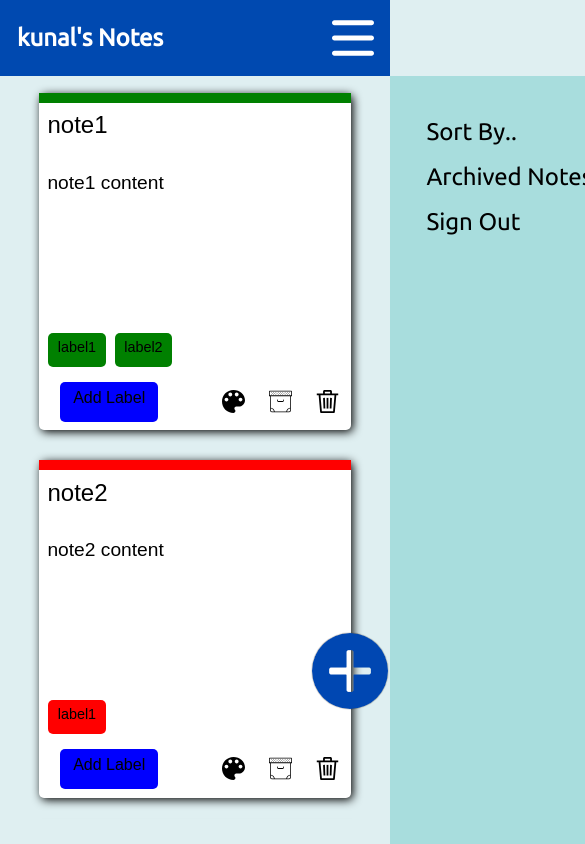
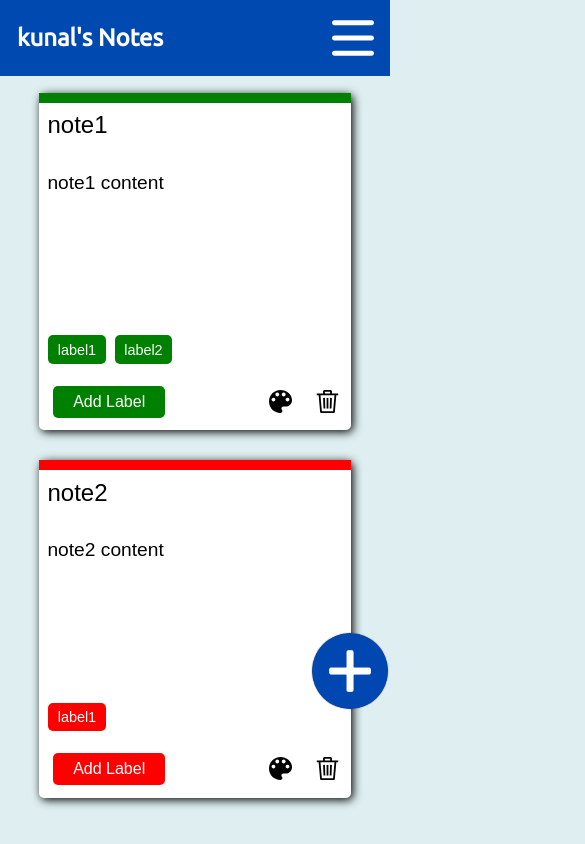
Before and after one commit to kunal-mohta/note-taking, a React (Create React App) app: page /dashboard in a window 390 px wide. Shown: the top 844 px of the page, 585 px wide, since content can reach past the window. Built offline with nearby package versions, Linux system fonts and the light colour scheme.

Commit message:
client side functions; ui

```diff
--- a/public/index.html
+++ b/public/index.html
@@ -2,7 +2,7 @@
 <html lang="en">
   <head>
     <meta charset="utf-8">
-    <meta name="viewport" content="width=device-width, initial-scale=1, shrink-to-fit=no">
+    <meta name="viewport" content="width=device-width, initial-scale=1, shrink-to-fit=no, user-scalable=no, maximum-scale=1.0">
     <meta name="theme-color" content="#000000">
     <!--
       manifest.json provides metadata used when your web app is added to the
--- a/src/App.js
+++ b/src/App.js
@@ -32,22 +32,12 @@ const data = {
 				created : "",
 				updated : ""
       }
-		],
-		archived : [
-			{
-				title : "archived1",
-				content : "archived1 content",
-				labels : [ ],
-				color : "blue",
-				created : "",
-				updated : ""
-			}
 		]
 	}
 };
 
 let activeUserData = {
-  notes : [
+  notes: [
     {
       title : "note1",
       content : "note1 content",
@@ -66,83 +56,9 @@ let activeUserData = {
         "label1"
       ],
       color : "red",
-      created : "",
-      updated : ""
-    },
-    {
-      title : "note1",
-      content : "note1 content",
-      labels : [
-        "label1",
-        "label2"
-      ],
-      color : "green",
-      created : "",
-      updated : ""
-    },
-    {
-      title : "note2",
-      content : "note2 content",
-      labels : [
-        "label1"
-      ],
-      color : "red",
-      created : "",
-      updated : ""
-    },
-    {
-      title : "note1",
-      content : "note1 content",
-      labels : [
-        "label1",
-        "label2"
-      ],
-      color : "green",
-      created : "",
-      updated : ""
-    },
-    {
-      title : "note2",
-      content : "note2 content",
-      labels : [
-        "label1"
-      ],
-      color : "red",
-      created : "",
-      updated : ""
-    },
-    {
-      title : "note1",
-      content : "note1 content",
-      labels : [
-        "label1",
-        "label2"
-      ],
-      color : "green",
-      created : "",
-      updated : ""
-    },
-    {
-      title : "note2",
-      content : "note2 content",
-      labels : [
-        "label1"
-      ],
-      color : "red",
-      created : "",
-      updated : ""
     }
   ],
-  archived : [
-    {
-      title : "archived1",
-      content : "archived1 content",
-      labels : [ ],
-      color : "blue",
-      created : "",
-      updated : ""
-    }
-  ]
+  archived: []
 }
 
 class App extends Component {
@@ -377,11 +293,16 @@ class Dashboard extends Component {
       isHamOpen: false
     }
 
-    this.addNoteFunction = this.addNoteFunction.bind(this);
+    this.openNoteDialog = this.openNoteDialog.bind(this);
     this.exitDialog = this.exitDialog.bind(this);
     this.openHam = this.openHam.bind(this);
     this.closeHam = this.closeHam.bind(this);
+    this.updateState = this.updateState.bind(this);
+    this.addColorFunction = this.addColorFunction.bind(this);
+    this.addLabelFunction = this.addLabelFunction.bind(this);
+    this.deleteLabelFunction = this.deleteLabelFunction.bind(this);
 
+    //clicking anywhere outside note dialog should close the note dialog
     document.getElementsByTagName('body')[0].addEventListener('click', (e) => {
       let isInsideDialog = ( e.target.parentElement.className === 'App__dashboard__addNoteDialog' || e.target.className === 'App__dashboard__addNoteDialog' );
 
@@ -392,22 +313,12 @@ class Dashboard extends Component {
     });
   }
 
-  addNoteFunction () {
-    let newNote = {
-      title: '',
-      content: '',
-      labels: [],
-      color: '',
-      created: '',
-      updated: ''
-    }
+  openNoteDialog () {
     this.setState({ noteDialogVisibility: true });
-    // this.setState({ data: activeUserData });
   }
 
   exitDialog () {
     this.setState({ noteDialogVisibility: false });
-    // this.setState({ visible: false });
   }
 
   openHam () {
@@ -418,13 +329,56 @@ class Dashboard extends Component {
     this.setState({ isHamOpen: false });
   }
 
+  addNoteFunction (newNoteData, clearDialogData) {
+    let newNote = {
+      title: newNoteData.title,
+      content: newNoteData.content,
+      labels: [],
+      color: '',
+      created: '',
+      updated: ''
+    }
+    activeUserData.notes.push(newNote);
+    this.updateState();
+    clearDialogData();
+    this.exitDialog();
+  }
+
+  addLabelFunction (closeLabelPage, noteIndex, label) {
+    activeUserData.notes[noteIndex].labels.push(label);
+    this.updateState();
+    closeLabelPage();
+  }
+
+  deleteLabelFunction (noteIndex, labelIndex) {
+    activeUserData.notes[noteIndex].labels.splice(labelIndex, 1);
+    this.updateState();
+  }
+
+  // archiveNoteFunction (index) {
+  // }
+
+  deleteNoteFunction (index) {
+    activeUserData.notes.splice(index, 1);
+    this.updateState();
+  }
+
+  addColorFunction (noteIndex, color) {
+    activeUserData.notes[noteIndex].color = color;
+    this.updateState();
+  }
+
+  updateState () {
+    this.setState({ data: activeUserData });
+  }
+
   render () {
     return (
       <div className = 'App__dashboard'>
         <div className = 'App__dashboard__header'>
           <div className = 'App__dashboard__header__title'>{ data.username }'s Notes</div>
           <SignOutButton class = 'App__dashboard__header__signOutButton' />
-          <AddNoteButton onClickFunction = { this.addNoteFunction } class = 'App__dashboard__header__addNoteButton' />
+          <AddNoteButton onClickFunction = { this.openNoteDialog } class = 'App__dashboard__header__addNoteButton' />
 
           <div className = 'App__dashboard__header__hamburgericon' onClick = { this.openHam } style = { (this.state.isHamOpen) ? {display: 'none'} : {} }></div>
           <div className = 'App__dashboard__header__closeHamicon' onClick = { this.closeHam } style = { (this.state.isHamOpen) ? {} : {display: 'none'} }></div>
@@ -437,14 +391,14 @@ class Dashboard extends Component {
 
                 </ul>
               </li>
-              <li>Archived Notes</li>
+              {/* <li>Archived Notes</li> */}
             </ul>
           </div>
 
           <div className = 'App__dashboard__maingrid__mainbody'>
             {
               this.state.data.notes.map(
-                (note, index) => <Note key = { index } title = { note.title } content = { note.content } color = { note.color } labels = { note.labels }/>
+                (note, index) => <Note key = { index } noteId = { index } title = { note.title } content = { note.content } color = { note.color } labels = { note.labels } addLabelFunc = { this.addLabelFunction } deleteNoteFunc = { this.deleteNoteFunction } addColorFunc = { this.addColorFunction.bind(null, index) } deleteLabelFunc = { this.deleteLabelFunction.bind(null, index) } parentContext = { this }/>
               )
             }
           </div>
@@ -453,12 +407,12 @@ class Dashboard extends Component {
         <div className = 'App__dashboard__hamburger' style = { (this.state.isHamOpen) ? {left:'0vw'} : {left:'100vw'} }>
           <ul className = 'App__dashboard__hamburger__options'>
             <li>Sort By..</li>
-            <li>Archived Notes</li>
+            {/* <li>Archived Notes</li> */}
             <li>Sign Out</li>
           </ul>
         </div>
 
-        <AddNoteDialog visible = { this.state.noteDialogVisibility } exitDialogFunc = { this.exitDialog }/>
+        <AddNoteDialog visible = { this.state.noteDialogVisibility } exitDialogFunc = { this.exitDialog } addNoteFunc = { this.addNoteFunction } parentContext = { this }/>
       </div>
     )
   }
@@ -483,13 +437,22 @@ class AddNoteDialog extends Component {
     this.setState({ noteData: noteData });
   }
 
+  clearDialogData () {
+    this.setState({
+      noteData: {
+        title: '',
+        content: ''
+      }
+    });
+  }
+
   render () {
     return (
       <div className = 'App__dashboard__addNoteDialog' style = { (this.props.visible) ? {display:'grid'} : {display:'none'} } >
         <input type = 'text' placeholder = 'Note Title' value = { this.state.noteData.title } onChange = { this.handleInputChange.bind(this, 'title') } />
         <textarea placeholder = 'Note Content' value = { this.state.noteData.content } onChange = { this.handleInputChange.bind(this, 'content') }></textarea>
         <div className = 'App__dashboard__addNoteDialog__close' onClick = { this.props.exitDialogFunc }></div>
-        <div className = 'App__dashboard__addNoteDialog__button'>Add Note</div>
+        <div className = 'App__dashboard__addNoteDialog__button' onClick = { this.props.addNoteFunc.bind(this.props.parentContext, this.state.noteData, this.clearDialogData.bind(this)) }>Add Note</div>
       </div>
     )
   }
@@ -538,34 +501,155 @@ class Note extends Component {
     super(props);
 
     this.state = {
-      noteColor: {
-        background: this.props.color
-      }
+      isLabelPage: false,
+      isColorPage: false
+    }
+
+    this.openLabelPage = this.openLabelPage.bind(this);
+    this.closeLabelPage = this.closeLabelPage.bind(this);
+    this.openColorPage = this.openColorPage.bind(this);
+    this.closeColorPage = this.closeColorPage.bind(this);
+  }
+
+  openLabelPage () {
+    this.setState({ isLabelPage: true });
+  }
+
+  closeLabelPage () {
+    this.setState({ isLabelPage: false });
+  }
+
+  openColorPage () {
+    this.setState({ isColorPage: true });
+  }
+
+  closeColorPage () {
+    this.setState({ isColorPage: false });
+  }
+
+  render () {
+    return (
+      <div className = 'note'>
+        <div className = 'note__colorBar' style = { {background: this.props.color} }></div>
+        <div className = 'note__title'>{ this.props.title }</div>
+        <div className = 'note__body'>{ this.props.content }</div>
+        <div className = 'note__labelSection'>
+          {
+            this.props.labels.map(
+              (label, index) => <div key = { index } className = 'note__labelSection__label' style = { {background: this.props.color} } title = 'Remove Label' onClick = { this.props.deleteLabelFunc.bind(null, index) }>{ label }</div>
+            )
+          }
+        </div>
+        <div className = 'note__operations'>
+          <div className = 'note__operations__addLabel' onClick = { this.openLabelPage } style = { {background: this.props.color} }>Add Label</div>
+
+          <div className = 'note__operations__palette' title = 'Change Note Color' onClick = { this.openColorPage }></div>
+          {/* <div className = 'note__operations__archive' title = 'Archive Note' onClick = { this.props.archiveNoteFunc.bind(this.props.parentContext, this.props.noteId) }></div> */}
+          <div className = 'note__operations__delete' title = 'Delete Note' onClick = { this.props.deleteNoteFunc.bind(this.props.parentContext, this.props.noteId) }></div>
+        </div>
+
+        <LabelPage isOpen = { this.state.isLabelPage } closeFunc = { this.closeLabelPage } addLabelFunc = { this.props.addLabelFunc.bind(null, this.closeLabelPage) } noteId = { this.props.noteId } />
+        <ColorPage isOpen = { this.state.isColorPage } closeFunc = { this.closeColorPage } addColorFunc = { this.props.addColorFunc }/>
+      </div>
+    );
+  }
+}
+
+class NoteOptionPages extends Component {
+  constructor (props) {
+    super(props);
+    this.state = {
+      openStyle: { display: 'block' },
+      closeStyle: { display: 'none' }
     }
   }
 
   render () {
     return (
-      <div className = 'note'>
-        <div className = 'note__colorBar' style = { this.state.noteColor }></div>
-        <div className = 'note__title'>{ this.props.title }</div>
-        <div className = 'note__body'>{ this.props.content }</div>
-        <div className = 'note__labelSection'>
+      <div className = 'note__optionsPage' style = { (this.props.isOpen) ? this.state.openStyle : this.state.closeStyle } >
+        <div className = 'note__optionsPage__close' onClick = { this.props.closeFunc }></div>
+        <div className = 'note__optionsPage__content'>
+          { this.props.children }
+        </div>
+      </div>
+    )
+  }
+}
+
+class LabelPage extends Component {
+  constructor (props) {
+    super(props);
+
+    this.state = {
+      labelContent: ''
+    }
+
+    this.handleInputChange = this.handleInputChange.bind(this);
+  }
+
+  handleInputChange (event) {
+    this.setState({ labelContent: event.target.value });
+  }
+
+  render () {
+    return (
+      <NoteOptionPages isOpen = { this.props.isOpen } closeFunc = { this.props.closeFunc }>
+        <div className = 'note__optionsPage__content__title'>
+          What label do you want to add?
+        </div>
+        <input type = 'text' placeholder = 'Label Name' value = { this.state.labelContent } onChange = { this.handleInputChange } />
+        <div className = 'note__optionsPage__content__addButton' onClick = { this.props.addLabelFunc.bind(null, this.props.noteId, this.state.labelContent) } >Add</div>
+
+      </NoteOptionPages>
+    )
+  }
+}
+
+class ColorPage extends Component {
+  constructor (props) {
+    super(props);
+
+    this.state = {
+      colors: ['#5628b4', '#d80e70', '#f7b236', '#0f3057', '#ff561e', '#2a9c6e', '#8d1c40', '#e7455f', '#e43a19'],
+      selectedColorIndex: null
+    }
+  }
+
+  selectColor (color, index) {
+    this.props.addColorFunc.bind(null, color)();
+
+    this.setState({ selectedColorIndex: index });
+  }
+
+  render () {
+    return (
+      <NoteOptionPages isOpen = { this.props.isOpen } closeFunc = { this.props.closeFunc }>
+        <div className = 'note__optionsPage__content__title'>
+          Choose Note Color
+        </div>
+        <div className = 'note__optionsPage__content__colorPalette'>
           {
-            this.props.labels.map(
-              (label, index) => <div key = { index } className = 'note__labelSection__label' style = { this.state.noteColor } >{ label }</div>
+            this.state.colors.map(
+              (color, index) => {
+                if (index === this.state.selectedColorIndex) {
+                  return (
+                    <div key = { index } style = { {background: color, border: 'solid black 5px'} } className = 'note__optionsPage__content__colorPalette__color' onClick = { this.props.addColorFunc.bind(null, color) }>
+                    </div>
+                  );
+                }
+                else {
+                  return (
+                    <div key = { index } style = { {background: color} } className = 'note__optionsPage__content__colorPalette__color' onClick = { this.selectColor.bind(this, color, index) }>
+                    </div>
+                  );
+                }
+              }
+
             )
           }
         </div>
-        <div className = 'note__operations'>
-          <div className = 'note__operations__addLabel'>Add Label</div>
-
-          <div className = 'note__operations__palette' title = 'Change Note Color'></div>
-          <div className = 'note__operations__archive' title = 'Archive Note'></div>
-          <div className = 'note__operations__delete' title = 'Delete Note'></div>
-        </div>
-      </div>
-    );
+      </NoteOptionPages>
+    )
   }
 }
 
--- a/src/_dashboard.sass
+++ b/src/_dashboard.sass
@@ -1,7 +1,9 @@
-body
+body, html
   background: #dfeff1
   height: 100vh
   overflow: hidden
+  margin: 0
+  position: relative
 
 $header-height: 12vh
 $theme-color: #0049b0
@@ -105,8 +107,8 @@ $sidebar-width: 17vw
   border-radius: 5px
   margin: 2vh 0 0 2vh
   display: grid
-  grid-template-rows: 3% auto 52% 15% 15%
-  grid-template-columns: 100%
+  grid-template-rows: [first-line] 3% auto 52% 15% 15% [last-line]
+  grid-template-columns: [left] 100% [middle] 100% [right]
   box-shadow: 2px 2px 10px #000000
 
 .note__colorBar
@@ -125,6 +127,7 @@ $sidebar-width: 17vw
 .note__labelSection
   grid-area: 4 / 1 / 5 / 1
   display: flex
+  align-items: center
 
 .note__labelSection__label
   background: white
@@ -133,6 +136,10 @@ $sidebar-width: 17vw
   margin-bottom: 2%
   padding: 2% 3%
   border-radius: 5px
+  color: #ffffff
+
+.note__labelSection__label:hover
+  cursor: pointer
 
 .note__operations
   grid-area: 5 / 1 / 6 / 2
@@ -141,9 +148,7 @@ $sidebar-width: 17vw
 
 .note__operations__addLabel
   grid-area: 1 / 1 / 2 / 4
-  background: blue
-  height: 70%
-  width: 70%
+  width: 80%
   font-size: 110%
   justify-self: center
   align-self: center
@@ -151,6 +156,7 @@ $sidebar-width: 17vw
   text-align: center
   border-radius: 5px
   transition: transform 0.1s linear
+  color: #ffffff
 
 .note__operations__addLabel:hover
   transform: scale(1.1)
@@ -167,7 +173,7 @@ $sidebar-width: 17vw
   cursor: pointer
 
 .note__operations__palette
-  grid-area: 1 / 5 / 2 / 6
+  grid-area: 1 / 6 / 2 / 7
   background: url('./palette.svg')
   +note-button()
 
@@ -189,6 +195,75 @@ $sidebar-width: 17vw
 
 .note__operations__delete:hover
   +note-button-hover()
+
+.note__optionsPage
+  height: 100%
+  width: 100%
+  background: white
+  z-index: 2
+  grid-area: first-line / left / last-line / middle
+  display: grid
+  grid-template-rows: [row1] 12% [row2] 90% [last-row]
+  grid-template-columns: [col1] 100% [last-col]
+
+.note__optionsPage__close
+  grid-area: row1 / col1 / row2 / last-col
+  height: 7%
+  width: 7%
+  margin: 2%
+  background: url('left-black.svg')
+  background-size: cover
+
+.note__optionsPage__close:hover
+  cursor: pointer
+
+.note__optionsPage__content
+  height: 80%
+  width: 100%
+  font-size: 130%
+  margin: 10% 0 0 10%
+
+  input
+    margin: 5% 0 0 0
+    height: 10%
+    width: 80%
+    font-size: 100%
+
+.note__optionsPage__content__title
+  width: 80%
+
+.note__optionsPage__content__addButton
+  margin: 5% 0 0 0
+  // height: 15%
+  width: 30%
+  font-size: 90%
+  line-height: 200%
+  text-align: center
+  border-radius: 5px
+  transition: transform 0.05s linear
+  background: blue
+
+.note__optionsPage__content__addButton:hover
+  transform: scale(1.1)
+  cursor: pointer
+
+.note__optionsPage__content__colorPalette
+  height: 70%
+  width: 80%
+  margin-top: 10%
+  display: grid
+  grid-template-rows: 25% 25% 25%
+  grid-template-columns: 25% 25% 25%
+
+.note__optionsPage__content__colorPalette__color
+  height: 75%
+  width: 75%
+  box-sizing: border-box
+  transition: transform 0.1s linear
+
+.note__optionsPage__content__colorPalette__color:hover
+  transform: scale(1.1)
+  cursor: pointer
 
 .App__dashboard__addNoteDialog
   height: 60vh
@@ -259,7 +334,7 @@ $sidebar-width: 17vw
 
   .App__dashboard__header__addNoteButton
     margin: 0
-    background: url('plus.png')
+    background: url('plus.png') #ffffff
     background-size: cover
     position: fixed
     top: 75vh
@@ -268,7 +343,7 @@ $sidebar-width: 17vw
     width: 9vh
     border-radius: 50%
     box-shadow: 0px 0px 1px #000000
-    z-index: 2
+    z-index: 3
 
   .App__dashboard__header__addNoteButton:hover
     transform: scale(1)
@@ -303,21 +378,24 @@ $sidebar-width: 17vw
     grid-template-columns: 100%
     grid-row-gap: 1.5vh
 
-    .note
-      margin-left: 0
-      height: 40vh
-      width: 80%
-      justify-self: center
-      grid-template-rows: 3% auto 50% 12% 17%
+  .note
+    margin-left: 0
+    height: 40vh
+    width: 80%
+    justify-self: center
+    grid-template-rows: [first-line] 3% auto 50% 12% 17% [last-line]
 
-    .note__title
-      font-size: 150%
+  .note__title
+    font-size: 150%
 
-    .note__labelSection__label
-      font-size: 90%
+  .note__labelSection__label
+    font-size: 90%
 
-    .note__operations__addLabel
-      font-size: 100%
+  .note__operations__addLabel
+    font-size: 100%
+
+  .note__optionsPage__content__colorPalette__color:hover
+    transform: scale(1)
 
   .App__dashboard__addNoteDialog
     height: 90%
@@ -351,6 +429,7 @@ $sidebar-width: 17vw
       grid-area: 3 / 1 / 4 / 2
       justify-self: left
       margin-left: 5%
+      display: block
 
   .App__dashboard__hamburger
     height: 100vh - $header-height-handheld
```
Also changed, not shown: 1 other file (tests, documents, lock files or other folders).
